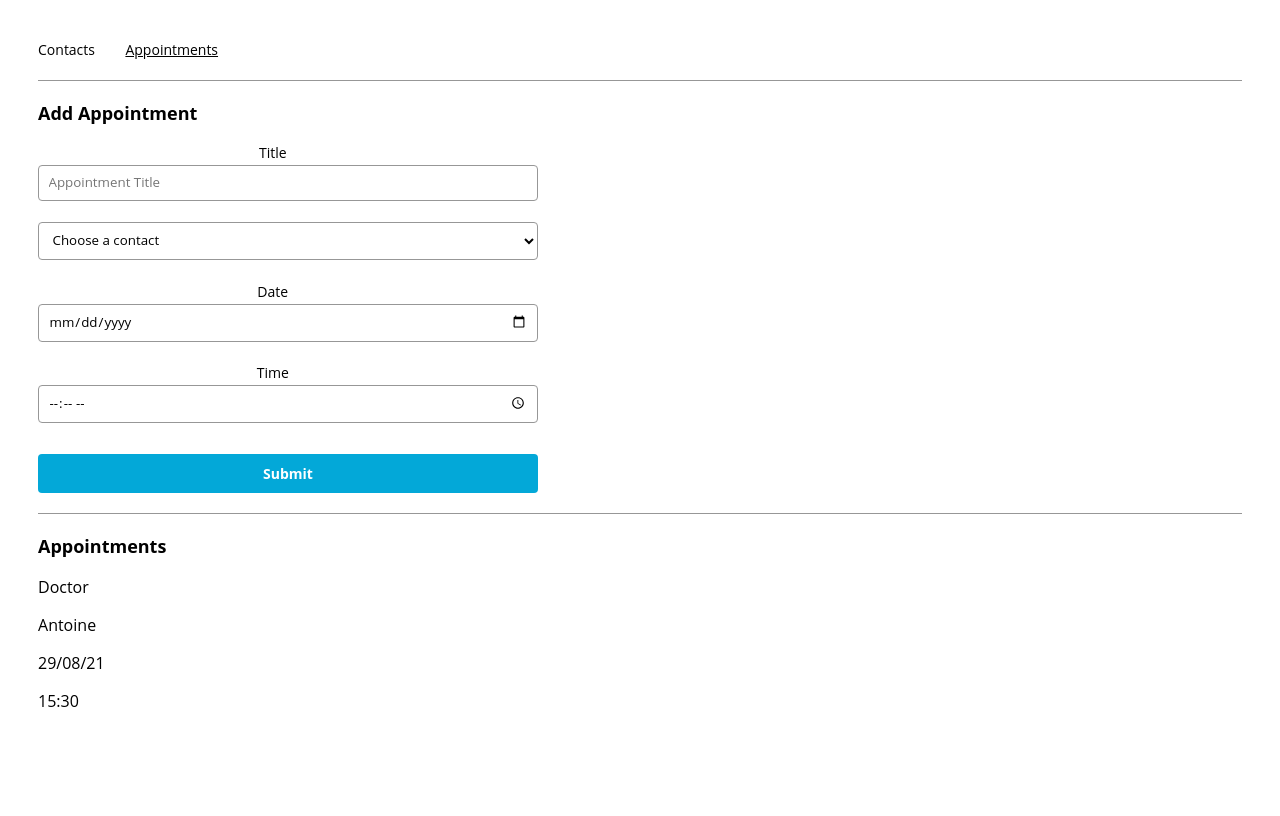
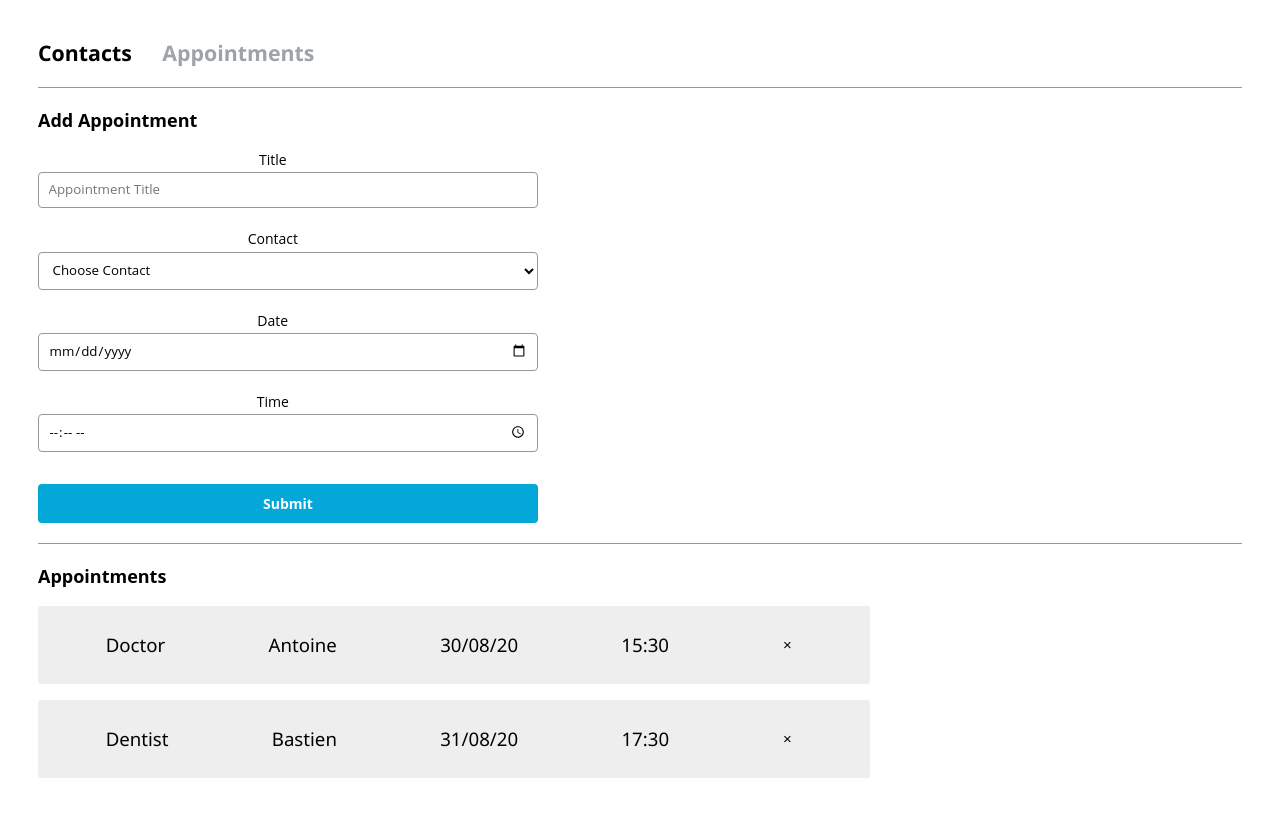
Before and after one commit to antoineGH/react_appointment_planner, a React (Create React App) app: page /appointments in a window 1280 px wide. Shown: the top 816 px of the page. Built offline with nearby package versions, Linux system fonts and the light colour scheme.

Commit message:
removeContact removeAppointment

```diff
--- a/src/App.css
+++ b/src/App.css
@@ -36,3 +36,19 @@
 		transform: rotate(360deg);
 	}
 }
+
+nav a {
+	font-size: 16pt;
+	font-family: 'Segoe UI', 'Roboto', 'Oxygen', 'Ubuntu', 'Cantarell', 'Fira Sans', 'Droid Sans', 'Helvetica Neue', sans-serif;
+	-webkit-font-smoothing: antialiased;
+	font-weight: bold;
+}
+
+nav a:hover {
+	color: #03a8d8;
+}
+
+nav > a.active {
+	text-decoration: none;
+	color: #9ea2aa;
+}
--- a/src/App.js
+++ b/src/App.js
@@ -1,52 +1,75 @@
-import React, { useState, useEffect } from 'react'
+import './App.css'
+import React, { useState } from 'react'
 import { Switch, Route, NavLink, BrowserRouter as Router } from 'react-router-dom'
-
-import AppointmentsPage from './containers/appointmentsPage/AppointmentsPage'
-import ContactsPage from './containers/contactsPage/ContactsPage'
+import AppointmentPage from './containers/appointmentPage/AppointmentPage'
+import ContactPage from './containers/contactPage/ContactPage'
 
 function App() {
-	const ROUTES = {
-		CONTACTS: '/contacts',
-		APPOINTMENTS: '/appointments',
+	const [contacts, setContacts] = useState([
+		{ name: 'Antoine', phone: '13111881660', email: 'antoine.ratat@gmail.com' },
+		{ name: 'Bastien', phone: '13111881885', email: 'bastien.ratat@gmail.com' },
+	])
+
+	const [appointments, setAppointments] = useState([
+		{ title: 'Doctor', contact: 'Antoine', date: '30/08/20', time: '15:30' },
+		{ title: 'Dentist', contact: 'Bastien', date: '31/08/20', time: '17:30' },
+	])
+
+	const addContact = (name, phone, email) => {
+		setContacts((existingContact) => [...existingContact, { name, phone, email }])
 	}
 
-	const [appointments, setAppointments] = useState([])
-	const [contacts, setContacts] = useState([])
+	const addAppointment = (title, contact, date, time) => {
+		setAppointments((existingAppointments) => [...existingAppointments, { title, contact, date, time }])
+	}
 
-	useEffect(() => {
-		addContact('Antoine', '0601156456', 'antoine.ratat@gmail.com')
-		addContact('Bastien', '0601156456', 'bastien.ratat@gmail.com')
-		addAppointment('Doctor', 'Antoine', '29/08/21', '15:30')
-	}, [])
+	const removeContact = (position) => {
+		console.log(position)
+		let copyContacts = contacts.slice()
+		copyContacts.splice(position - 1, 1)
+		setContacts(copyContacts)
+	}
 
-	const addContact = (name, phone, email) => {
-		setContacts((oldContact) => [...oldContact, { name, phone, email }])
+	const removeAppointment = (position) => {
+		console.log(position)
+		let copyAppointments = appointments.slice()
+		copyAppointments.splice(position - 1, 1)
+		setAppointments(copyAppointments)
 	}
-	const addAppointment = (title, contact, date, time) => {
-		setAppointments((oldAppointments) => [...oldAppointments, { title, contact, date, time }])
+
+	const routes = {
+		contacts: '/contacts',
+		appointments: '/appointments',
 	}
 
 	return (
+		<>
 			<Router>
 				<nav>
-				<NavLink to={ROUTES.CONTACTS} activeClassName='active'>
+					<NavLink to={routes.contacts} activeClassName='active'>
 						Contacts
 					</NavLink>
-				<NavLink to={ROUTES.APPOINTMENTS} activeClassName='active'>
+					<NavLink to={routes.appointments} activeClassName='active'>
 						Appointments
 					</NavLink>
 				</nav>
 				<main>
 					<Switch>
-					<Route path={ROUTES.CONTACTS}>
-						<ContactsPage contacts={contacts} addContact={addContact} />
+						<Route path={routes.contacts}>
+							<ContactPage contacts={contacts} addContact={addContact} removeContact={removeContact} />
 						</Route>
-					<Route path={ROUTES.APPOINTMENTS}>
-						<AppointmentsPage appointments={appointments} contacts={contacts} addAppointment={addAppointment} />
+						<Route path={routes.appointments}>
+							<AppointmentPage
+								appointments={appointments}
+								contacts={contacts}
+								addAppointment={addAppointment}
+								removeAppointment={removeAppointment}
+							/>
 						</Route>
 					</Switch>
 				</main>
 			</Router>
+		</>
 	)
 }
 
--- a/src/components/appointmentForm/AppointmentForm.js
+++ b/src/components/appointmentForm/AppointmentForm.js
@@ -12,21 +12,21 @@ export default function AppointmentForm(props) {
 	return (
 		<form onSubmit={(e) => handleSubmit(e)}>
 			<div className='contact_form_input'>
-				<label htmlFor='name'>Title</label>
-				<input id='name' type='text' placeholder='Appointment Title' value={title} onChange={(e) => setTitle(e.target.value)} />
+				<label htmlFor='title'>Title</label>
+				<input id='title' type='text' placeholder='Appointment Title' value={title} onChange={(e) => setTitle(e.target.value)} />
 			</div>
 			<div className='contact_form_input'>
-				<ContactPicker contacts={contacts} onChange={(e) => setContact(e.target.value)} />
+				<label htmlFor='contact'>Contact</label>
+				<ContactPicker id='contact' contacts={contacts} onChange={(e) => setContact(e.target.value)} />
 			</div>
 			<div className='contact_form_input'>
-				<label htmlFor='name'>Date</label>
-				<input id='date' type='date' placeholder='Appointment Date' value={date} onChange={(e) => setDate(e.target.value)} />
+				<label htmlFor='date'>Date</label>
+				<input id='date' type='date' placeholder='Appointment Date' min={getTodayString()} value={date} onChange={(e) => setDate(e.target.value)} />
 			</div>
 			<div className='contact_form_input'>
-				<label htmlFor='name'>Time</label>
-				<input min={getTodayString()} id='time' type='time' placeholder='Appointment Time' value={time} onChange={(e) => setTime(e.target.value)} />
+				<label htmlFor='time'>Time</label>
+				<input id='time' type='time' placeholder='Appointment Time' value={time} onChange={(e) => setTime(e.target.value)} />
 			</div>
-
 			<div className='contact_form_input'>
 				<input type='submit' />
 			</div>
--- a/src/components/contactPicker/ContactPicker.js
+++ b/src/components/contactPicker/ContactPicker.js
@@ -2,12 +2,10 @@ import React from 'react'
 
 export default function ContactPicker(props) {
 	const { contacts, onChange } = props
-
 	return (
 		<select onChange={(e) => onChange(e)}>
-			<option defaultValue='true'>Choose a contact</option>
-			{contacts.map((contact, count) => {
-				count++
+			<option defaultValue='true'>Choose Contact</option>
+			{contacts.map((contact) => {
 				return (
 					<option key={contact.name} value={contact.name}>
 						{contact.name}
--- /dev/null
+++ b/src/components/tile/Tile.css
@@ -0,0 +1,30 @@
+.title-container {
+	display: flex;
+	flex-direction: row;
+	justify-content: space-around;
+	max-width: 800px;
+	padding: 0.5rem 1rem;
+	margin-bottom: 1rem;
+	border-radius: 3px;
+	background-color: #eee;
+	font-size: 14pt;
+	font-family: 'Segoe UI', 'Roboto', 'Oxygen', 'Ubuntu', 'Cantarell', 'Fira Sans', 'Droid Sans', 'Helvetica Neue', sans-serif;
+	-webkit-font-smoothing: antialiased;
+}
+
+.remove-button {
+	font-size: 80%;
+	float: right;
+	border: 0;
+	border-radius: 3px;
+	background: transparent;
+	width: 30px;
+	height: 30px;
+	align-self: center;
+	justify-content: center;
+}
+
+.remove-button:hover {
+	color: #fff;
+	background-color: #000;
+}
--- a/src/components/tile/Tile.js
+++ b/src/components/tile/Tile.js
@@ -1,15 +1,19 @@
 import React from 'react'
+import './Tile.css'
 
-export const Tile = (props) => {
-	const { contact } = props
+export default function Tile(props) {
+	const { contact, removeContact, position } = props
 	const values = Object.values(contact)
 
 	return (
-		<div className='tile-container'>
+		<div className='title-container'>
 			{values.map((elem, count) => {
 				count++
 				return <p key={count}>{elem}</p>
 			})}
+			<button className='remove-button' onClick={() => removeContact(position)}>
+				&times;
+			</button>
 		</div>
 	)
 }
--- a/src/components/tileList/TileList.js
+++ b/src/components/tileList/TileList.js
@@ -1,14 +1,13 @@
 import React from 'react'
-import { Tile } from '../tile/Tile'
+import Tile from '../tile/Tile'
 
-export const TileList = (props) => {
-	const { contacts } = props
-
+export default function TileList(props) {
+	const { contacts, removeContact } = props
 	return (
 		<>
 			{contacts.map((contact, count) => {
 				count++
-				return <Tile key={count} contact={contact} />
+				return <Tile key={count} position={count} contact={contact} removeContact={removeContact} />
 			})}
 			<br />
 		</>
--- a/src/containers/appointmentsPage/AppointmentsPage.js
+++ b/src/containers/appointmentPage/AppointmentPage.js
@@ -1,8 +1,8 @@
 import React, { useState } from 'react'
 import AppointmentForm from '../../components/appointmentForm/AppointmentForm'
-import { TileList } from '../../components/tileList/TileList'
+import TileList from '../../components/tileList/TileList'
 
-export default function AppointmentsPage(props) {
+export default function AppointmentPage(props) {
 	const { appointments, contacts, addAppointment } = props
 	const [title, setTitle] = useState('')
 	const [contact, setContact] = useState('')
--- a/src/containers/contactsPage/ContactsPage.js
+++ b/src/containers/contactPage/ContactPage.js
@@ -1,9 +1,9 @@
 import React, { useState, useEffect } from 'react'
 import ContactForm from '../../components/contactForm/ContactForm'
-import { TileList } from '../../components/tileList/TileList'
+import TileList from '../../components/tileList/TileList'
 
-export default function ContactsPage(props) {
-	const { contacts, addContact } = props
+export default function ContactPage(props) {
+	const { contacts, addContact, removeContact } = props
 	const [name, setName] = useState('')
 	const [phone, setPhone] = useState('')
 	const [email, setEmail] = useState('')
@@ -40,7 +40,7 @@ export default function ContactsPage(props) {
 			<hr />
 			<section>
 				<h2>Contacts</h2>
-				{contacts ? <TileList contacts={contacts} /> : <p>No Contacts</p>}
+				{contacts ? <TileList contacts={contacts} removeContact={removeContact} /> : <p>No Contact</p>}
 			</section>
 		</div>
 	)
```
Lines whose indentation alone changed are shown as unchanged.
